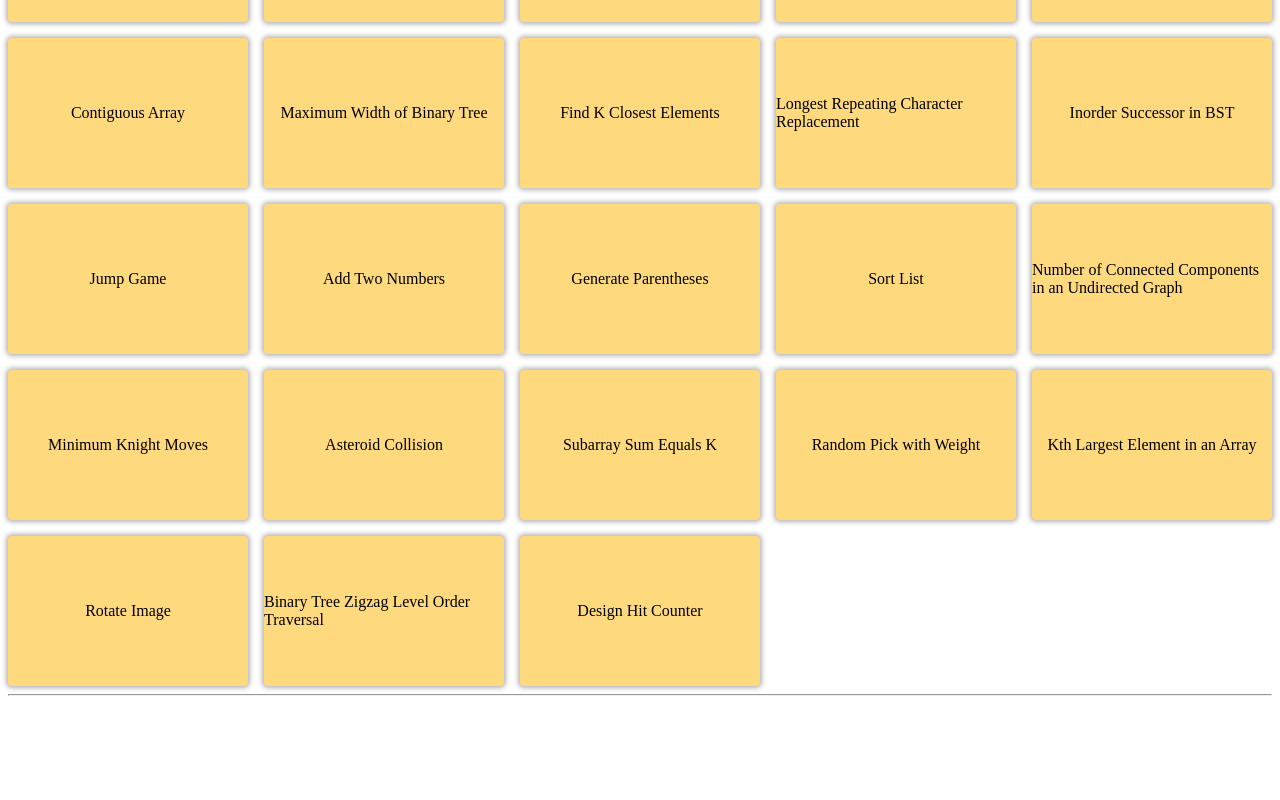
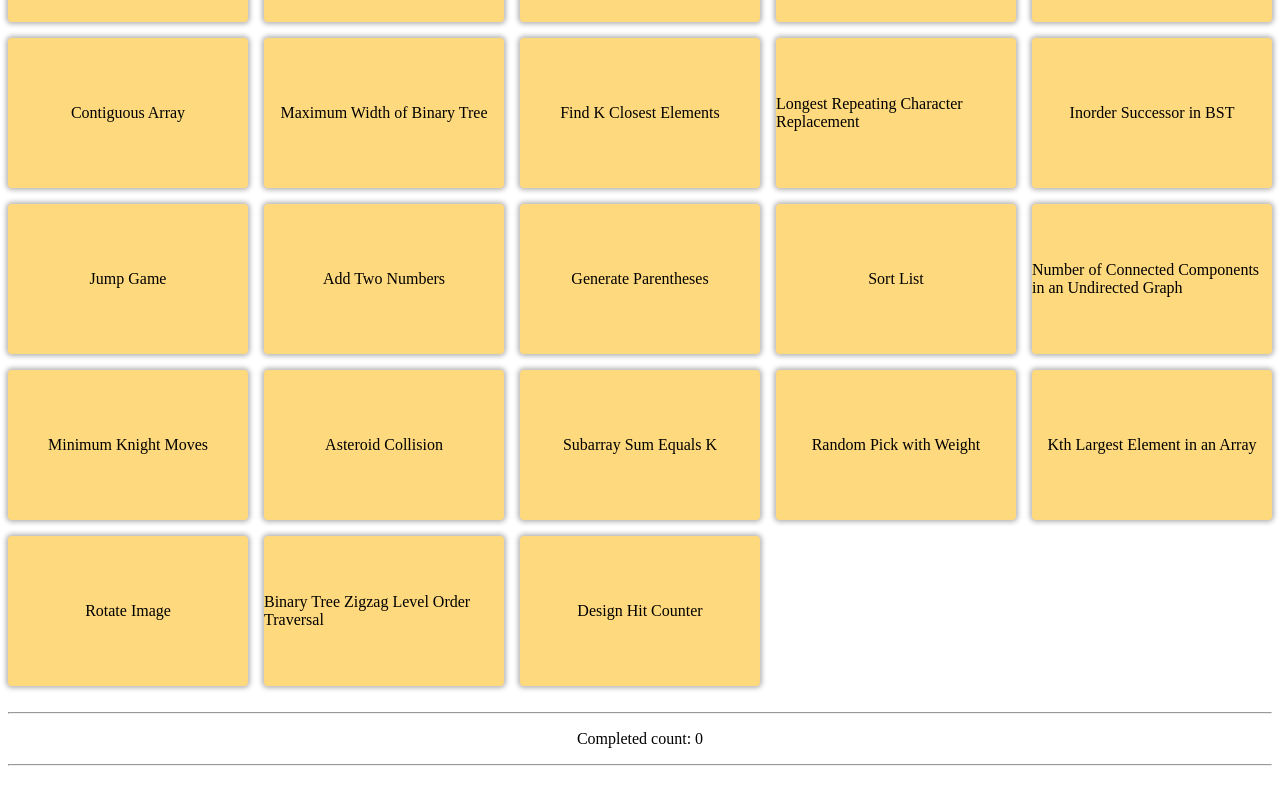
Before and after one commit to vivekchand/grind169, a React (Create React App) app: page / in a window 1280 px wide. Shown: the part 3528-4328 px from the top of the page. Before the commit the page ends 4240 px from the top, so only its background shows below. Built offline with nearby package versions, Linux system fonts and the light colour scheme.

Commit message:
Add completed count

```diff
--- a/src/components/CardsList.js
+++ b/src/components/CardsList.js
@@ -35,11 +35,11 @@ const CardsList = () => {
     console.log("completed")
       // If problem is not completed , then add to local storage
     if (!completedProblems.find(problem => problem.Id === props.Id)) {
-    setCompletedProblems([...completedProblems, props]);
-  } else { //If restaurant is already in local storage, then remove from it.
-    const modifiedCompletedProblems = completedProblems.filter((problem) => problem.Id !== props.Id);
-    setCompletedProblems(modifiedCompletedProblems);
-  }
+      setCompletedProblems([...completedProblems, props]);
+    } else { //If restaurant is already in local storage, then remove from it.
+      const modifiedCompletedProblems = completedProblems.filter((problem) => problem.Id !== props.Id);
+      setCompletedProblems(modifiedCompletedProblems);
+    }
 
   }
 
@@ -59,7 +59,11 @@ const CardsList = () => {
           )
         })}
       </div>
+      <br/>
       <hr/>
+        <center><p>Completed count: {completedProblems ? completedProblems.length : 0}</p></center>
+      <hr/>
+      <br/>
       <div className='card-grid'>
         {completedProblems.map((card) => {
 
```
